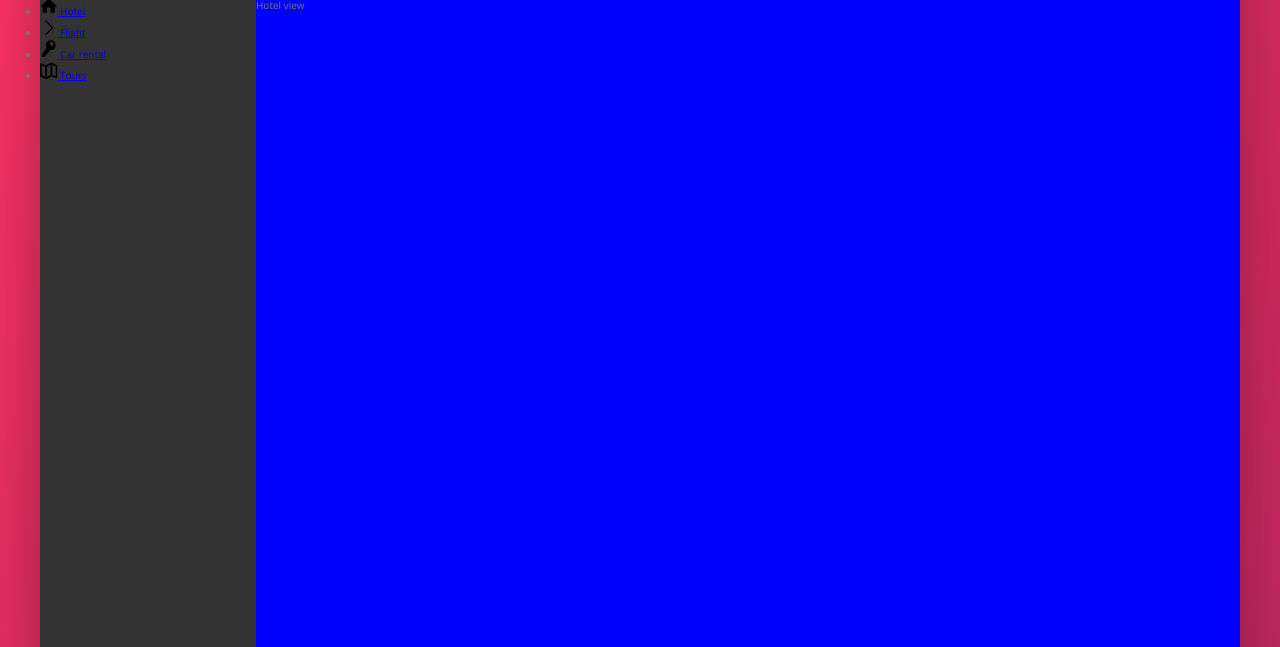
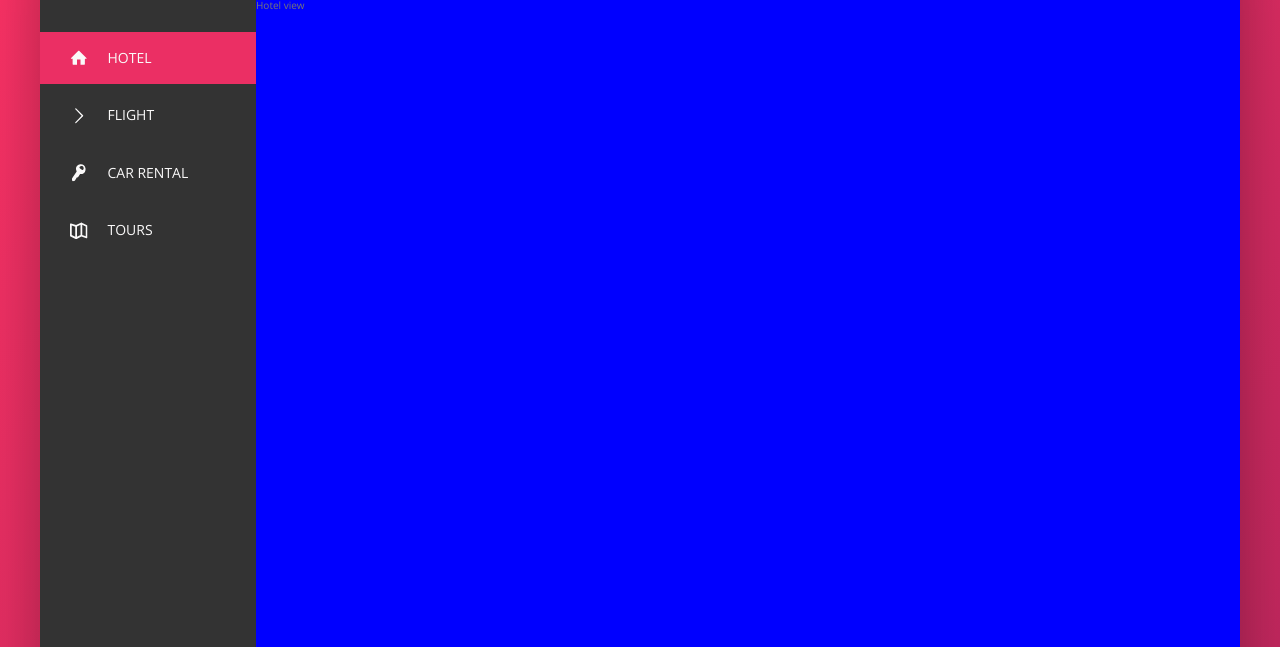
Before and after one commit to nickolasvm/sass-trillo, a website: page index.html in a window 1280 px wide. Shown: the part 153-800 px from the top of the page. Drawn offline with nearby package versions, Linux system fonts and the light colour scheme.

Commit message:
style: side-bar colors and animations

```diff
--- a/index.html
+++ b/index.html
@@ -50,7 +50,7 @@
         <div class="content">
             <nav class="sidebar">
                 <ul class="side-nav">
-                    <li class="side-nav__item">
+                    <li class="side-nav__item side-nav__item--active">
                         <a href="#" class="side-nav__link">
                             <svg class="side-nav__icon">
                                 <use xlink:href="img/sprite.svg#icon-home" />
--- a/sass/_components.scss
+++ b/sass/_components.scss
@@ -125,15 +125,64 @@
 ////////////////////////////////////////////////////
 // SIDE NAVIGATION
 .side-nav {
+    font-size: 1.4rem;
+    list-style: none;
+    margin-top: 3.5rem;
+
     &__item {
+        position: relative;
+
+        &:not(:last-child) {
+            margin-bottom: 0.5rem;
+        }
     }
 
-    &__link {
+    &__item::before {
+        content: "";
+        position: absolute;
+        top: 0;
+        left: 0;
+        height: 100%;
+        width: 3px;
+        background-color: var(--color-primary);
+        transform: scaleY(0);
+        transition:
+            transform 0.2s,
+            width 0.4s cubic-bezier(1, 0, 0, 1) 0.2s,
+            background-color 0.1s;
+    }
+
+    &__item:hover::before,
+    &__item--active::before {
+        transform: scaleY(1);
+        width: 100%;
+    }
+
+    &__item:active::before {
+        background-color: var(--color-primary-light);
+    }
+
+    &__link:link,
+    &__link:visited {
+        color: var(--color-grey-light-1);
+        text-decoration: none;
+        text-transform: uppercase;
+        padding: 1.5rem 3rem;
+
+        // z-index ONLY works when we have a specified position
+        position: relative;
+        z-index: 10;
+
+        display: flex;
+        align-items: center;
     }
 
     &__icon {
         height: 1.75rem;
         width: 1.75rem;
+        margin-right: 2rem;
+        // the current color of the parent element or the element itself
+        fill: currentColor;
     }
 }
 
```
Also changed, not shown: css/style.css.
